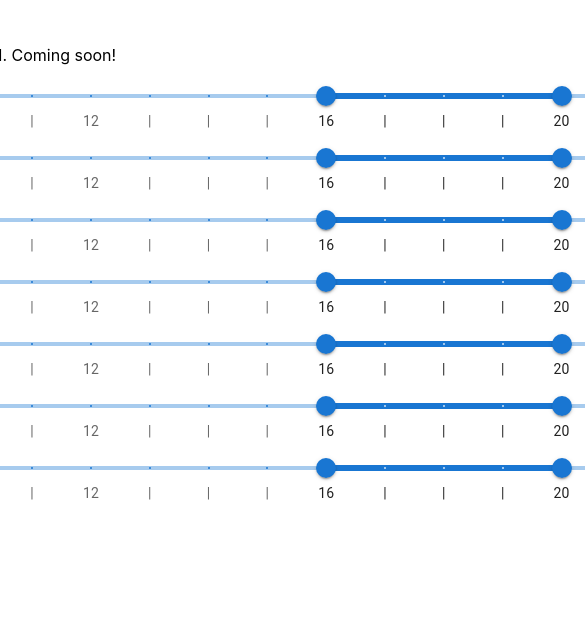
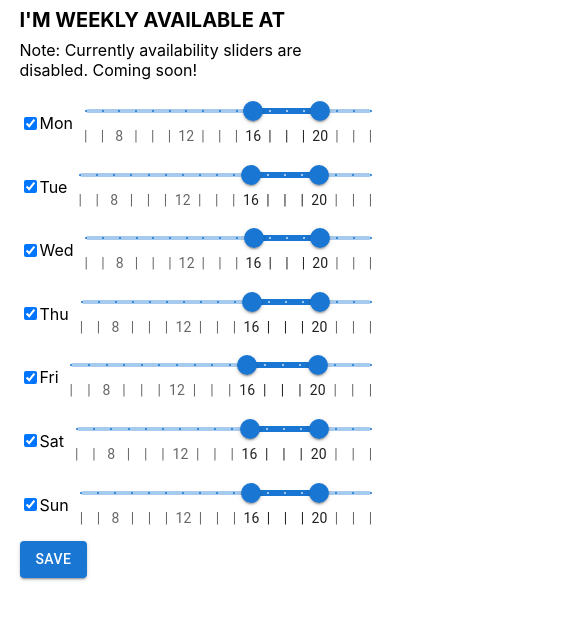
Before and after one commit to ncongduy/first-challenge, a React (Create React App) app: page / in a window 390 px wide. Shown: the top 620 px of the page, 585 px wide, since content can reach past the window. Built offline with nearby package versions, Linux system fonts and the light colour scheme.

Commit message:
add feature responsive design

```diff
--- a/src/App.css
+++ b/src/App.css
@@ -2,3 +2,7 @@
   display: flex;
   justify-content: center;
 }
+
+.App .container {
+  width: 90%;
+}
--- a/src/App.js
+++ b/src/App.js
@@ -35,7 +35,7 @@ function App() {
 
 	return (
 		<div className='App'>
-			<div>
+			<div className='container'>
 				<AppContext.Provider
 					value={{
 						daysOfWeek,
--- a/src/components/header/header.css
+++ b/src/components/header/header.css
@@ -6,3 +6,13 @@ h2 {
 p {
   margin: 0.5rem 0 1rem 0;
 }
+
+@media (max-width: 739px) {
+  h2 {
+    font-size: 20px;
+  }
+
+  p {
+    font-size: 16px;
+  }
+}
--- a/src/components/helper/slider.js
+++ b/src/components/helper/slider.js
@@ -84,7 +84,7 @@ export default function MinimumDistanceSlider({ disableTime, day }) {
 	};
 
 	return (
-		<Box sx={{ width: 1000 }}>
+		<Box sx={{ width: '100%' }}>
 			{disableTime ? (
 				<Slider
 					getAriaLabel={() => 'Minimum distance'}
@@ -109,7 +109,7 @@ export default function MinimumDistanceSlider({ disableTime, day }) {
 					disabled
 				/>
 			)}
-			<Box sx={{ m: 1 }} />
+			{/* <Box sx={{ m: 1 }} /> */}
 		</Box>
 	);
 }
--- a/src/components/weekdayItem/weekdayItem.css
+++ b/src/components/weekdayItem/weekdayItem.css
@@ -1,8 +1,17 @@
 .weekday {
     display: flex;
+    justify-content: space-between;
+    margin-bottom: 0.6rem;
 }
 
 .weekday .containerCheckbox {
+  display: flex;
+  align-items: center;
   margin-right: 2rem;
-  width: 54px;
 }
+
+@media (max-width: 739px) {
+  .weekday .containerCheckbox {
+    margin-right: 0.8rem;
+  }
+}
```
